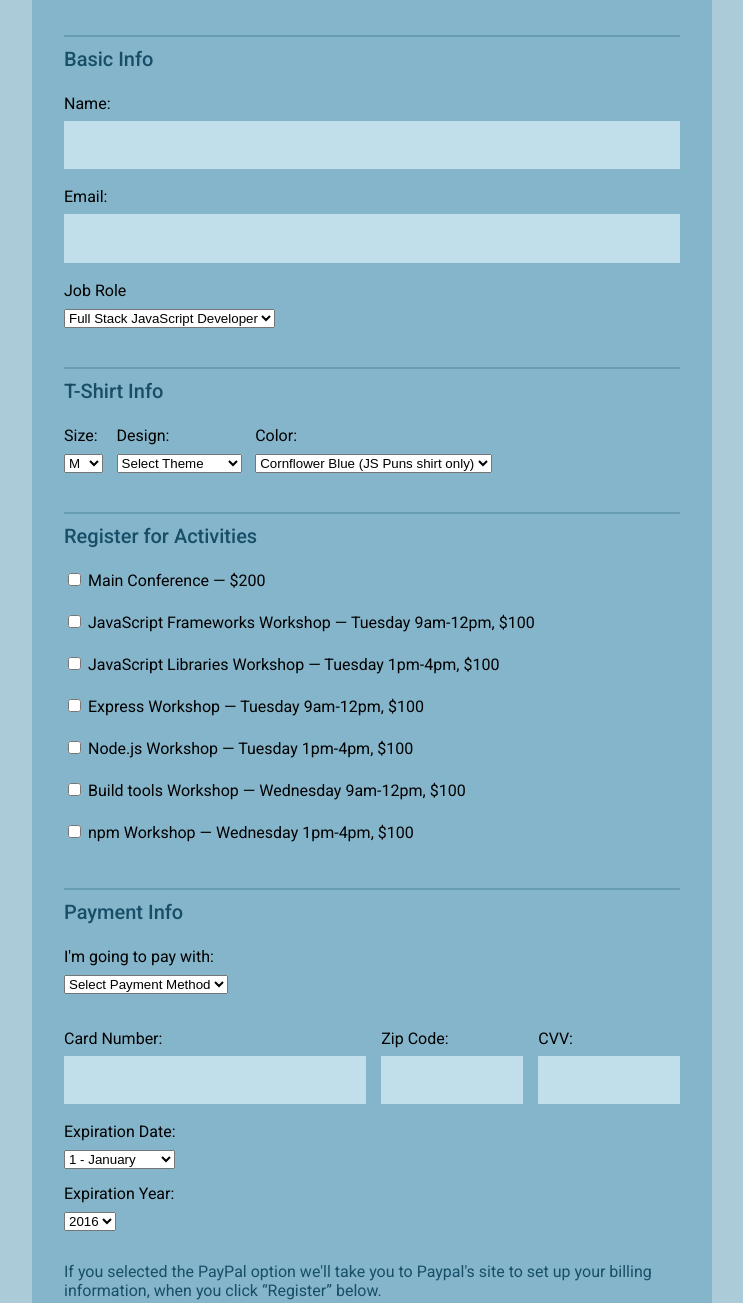
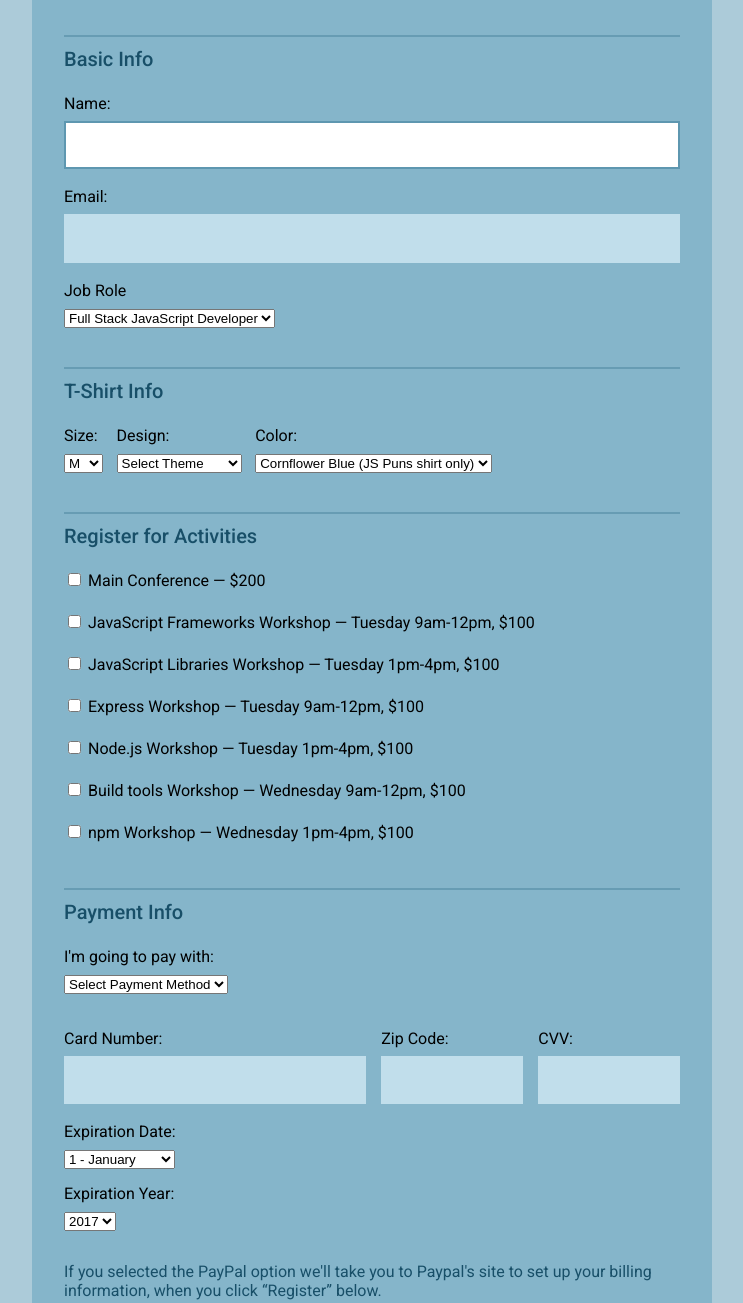
Before and after one commit to igorbriukhovetskii/Interactive_Form, a plain HTML site: page index.html in a window 1280 px wide. Shown: the part 191-1494 px from the top of the page, without its empty margins (268-1011 px from the left). Drawn offline with Linux system fonts and the light colour scheme.

Commit message:
Added focus onload

```diff
--- a/index.html
+++ b/index.html
@@ -128,11 +128,11 @@
           </select>
           <label for="exp-year">Expiration Year:</label>
           <select id="exp-year" name="user_exp-year">
-            <option value="2016">2016</option>
             <option value="2017">2017</option>
             <option value="2018">2018</option>
             <option value="2019">2019</option>
             <option value="2020">2020</option>
+            <option value="2021">2021</option>
           </select>
         </div>
 
@@ -151,5 +151,6 @@
     </form>
 
 	</div>
+  <script src="js/script.js" type="application/javascript"></script>
 </body>
 </html>
```
